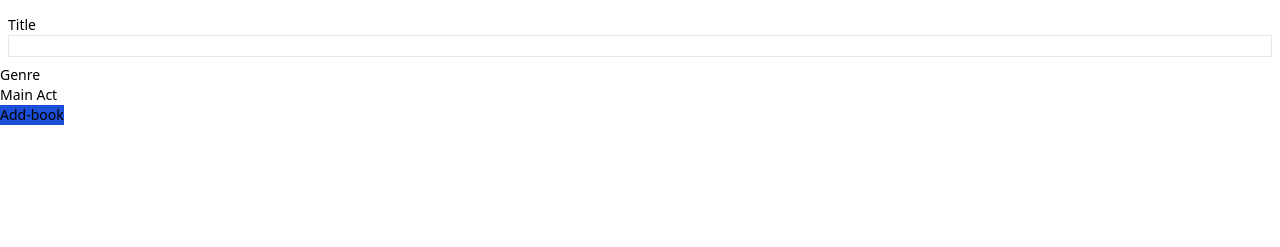
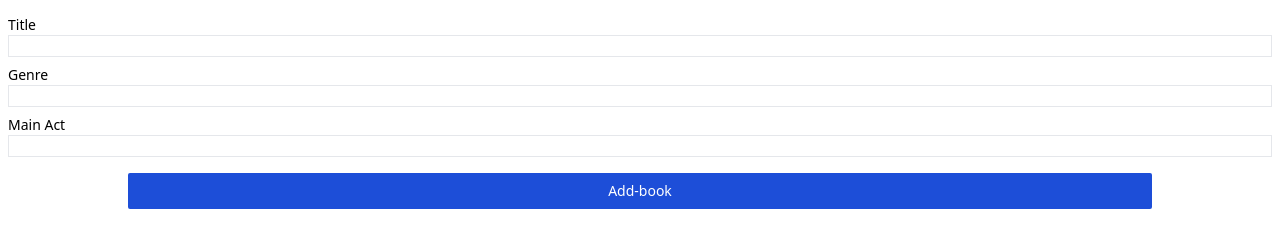
Before and after one commit to JAmalMichael/Booklist, a website: page src/index.html in a window 1280 px wide. Shown: the part 61-308 px from the top of the page. Drawn offline with Linux system fonts and the light colour scheme.

Commit message:
form layout complete

```diff
--- a/src/index.html
+++ b/src/index.html
@@ -13,23 +13,26 @@
             <i class="fa-solid fa-tv"></i>
             <h1 class=" ml-2">My<span class="text-blue-700">Anime</span>List</h1>
     </div>
+    </header>
+    <section>
     <form id="book-form" class="text-sm ">
         <div class="flex flex-col mx-2 my-2 ">
                 <label for="title">Title</label>
                 <input  type="text" id="title"/ class="border ">
         </div>
-        <div>
+        <div class="flex flex-col mx-2 my-2 ">
                     <label for="genre">Genre</label>
-                 <input  type="text" id="genre"/>
+                 <input  type="text" id="genre"class="border "/>
         </div>
-        <div>
+        <div class="flex flex-col mx-2 my-2 ">
                     <label for="main-act">Main Act</label>
-                 <input  type="text" id="main-act"/>
+                 <input  type="text" id="main-act" class="border "/>
         </div>
-        <div>
-            <input type="submit" value="Add-book" class="bg-blue-700 "/>
+        <div class="flex items-center justify-center w-screen mt-4">
+            <input type="submit" value="Add-book"
+             class="bg-blue-700 text-center text-white rounded-sm w-[80%] p-2"/>
         </div>
     </form>
-    </header>
+    </section>
 </body>
 </html>
```
Also changed, not shown: src/output.css.
